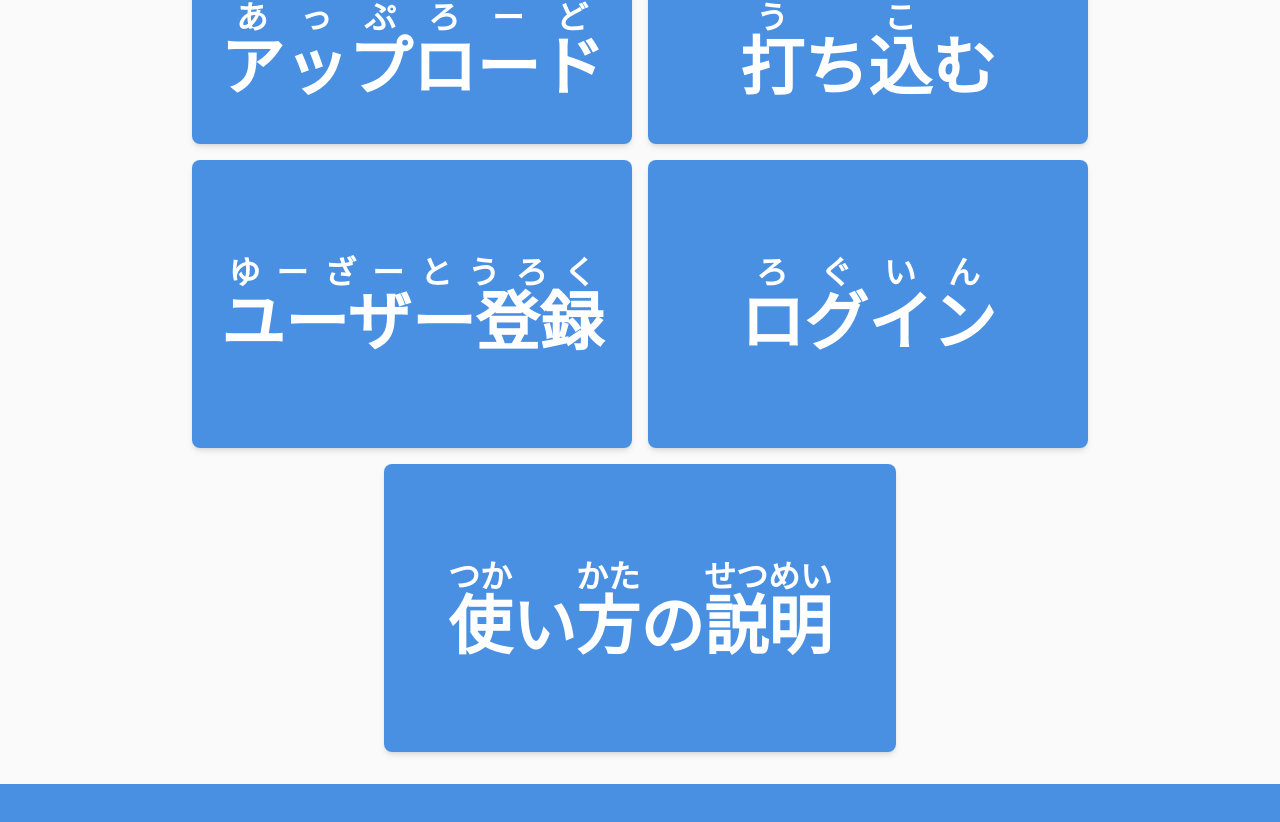
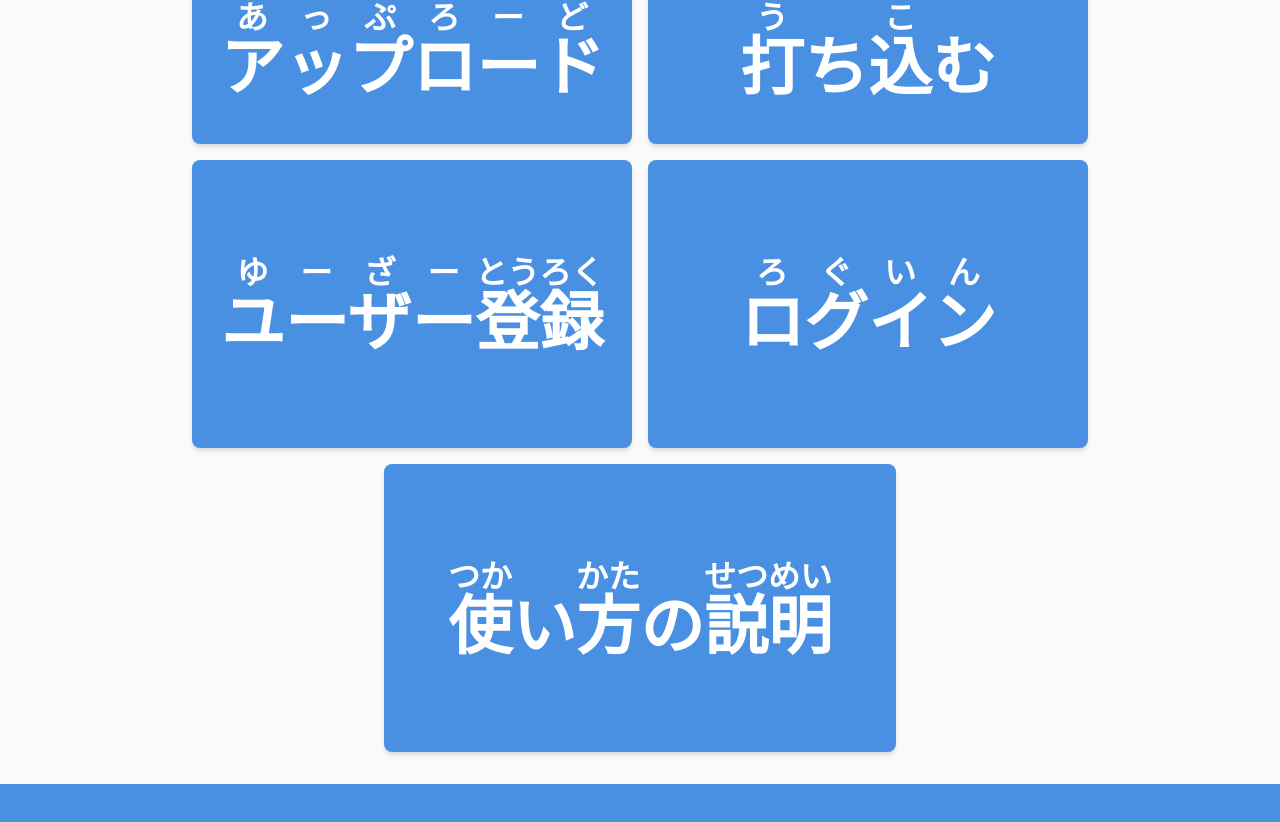
Before and after one commit to samurai-7xy/kakikata-san, a Next.js app: page / in a window 1280 px wide. Shown: the part 721-1543 px from the top of the page. Built offline with nearby package versions, Linux system fonts and the light colour scheme.

Commit message:
コミットし忘れててごめん

```diff
--- a/src/app/page.tsx
+++ b/src/app/page.tsx
@@ -90,7 +90,7 @@ export default function HomePage() {
             className="w-full h-48 sm:h-60 md:h-72 bg-[#4A90E2] text-white font-semibold text-4xl md:text-5xl lg:text-[64px] py-4 px-6 rounded-lg shadow-md hover:bg-blue-600 transition-colors duration-300 flex items-center justify-center text-center"
           >
             <div>
-              <RubyText segments={[{ text: 'ユーザー登録', ruby: 'ゆーざーとうろく' }]} />
+              <RubyText segments={[{ text: 'ユーザー', ruby: 'ゆーざー' }, { text: '登録', ruby: 'とうろく' }]} />
             </div>
           </Link>
           <Link
--- a/src/app/upload/page.tsx
+++ b/src/app/upload/page.tsx
@@ -73,7 +73,7 @@ export default function UploadPage() {
             href="/review"
             className="w-full bg-green-500 text-white font-semibold text-2xl py-3 px-6 rounded-lg shadow-md hover:bg-green-600 transition-colors duration-300 flex items-center justify-center text-center"
           >
-            <RubyText segments={[{ text: '次', ruby: 'つぎ' },{ text: 'へ' },{ text: '進む', ruby: 'すすむ' }]} />
+            <RubyText segments={[{ text: '次', ruby: 'つぎ' },{ text: 'へ', ruby: 'へ' },{ text: '進む', ruby: 'すすむ' }]} />
           </Link>
         )}
       </div>
```
